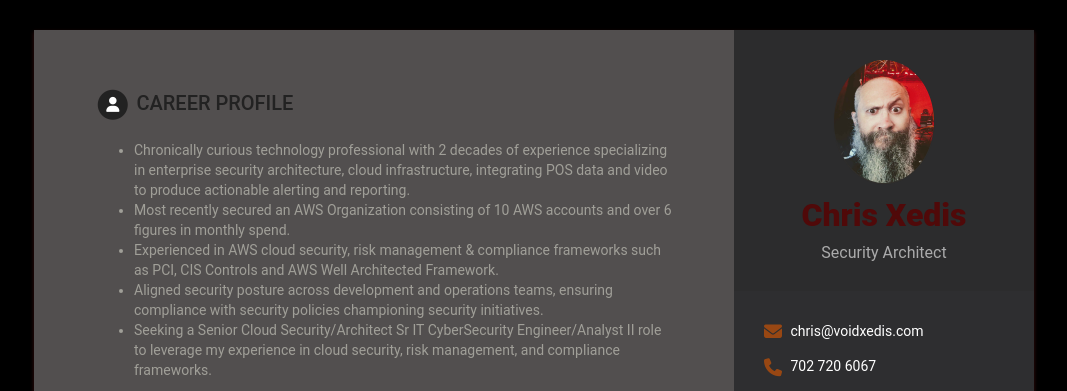
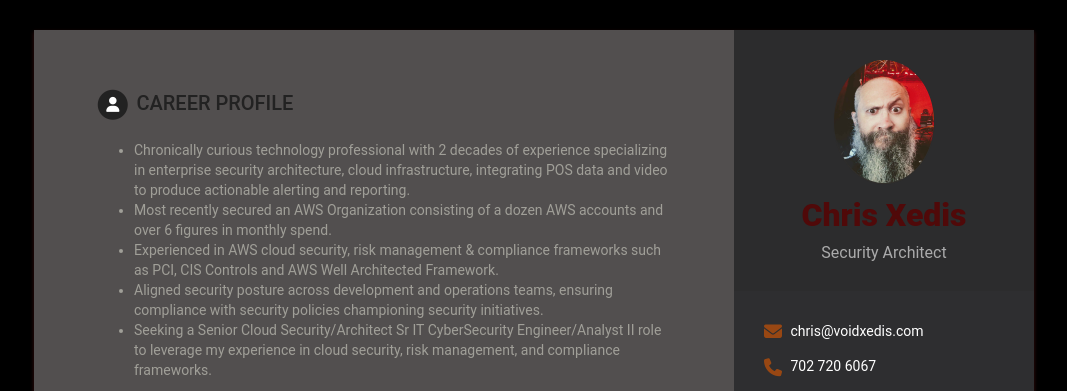
Before and after one commit to xedis/online-cv, a Jekyll site: the page built from index.html, in a window 1280 px wide and 900 px high. Shown: the top 391 px of the window, without its empty margins (106-1173 px from the left). Built offline with Jekyll 4.4.1, drawn with Linux system fonts in a browser that asks for light colours; some of the changed text lies outside the part shown.

```diff
--- a/_data/data.yml
+++ b/_data/data.yml
@@ -67,7 +67,7 @@ career-profile:
     title: Career Profile
     summary: |
       - Chronically curious technology professional with 2 decades of experience specializing in enterprise security architecture, cloud infrastructure, integrating POS data and video to produce actionable alerting and reporting.
-      - Most recently secured an AWS Organization consisting of 10 AWS accounts and over 6 figures in monthly spend.
+      - Most recently secured an AWS Organization consisting of a dozen AWS accounts and over 6 figures in monthly spend.
       - Experienced in AWS cloud security, risk management & compliance frameworks such as PCI, CIS Controls and AWS Well Architected Framework.
       - Aligned security posture across development and operations teams, ensuring compliance with security policies championing security initiatives.
       - Seeking a Senior Cloud Security/Architect Sr IT CyberSecurity Engineer/Analyst II role to leverage my experience in cloud security, risk management, and compliance frameworks.
@@ -176,7 +176,7 @@ recommendations:
       - More on <a href= "https://linkedin.com/in/xchrisx/" target="_blank">LinkedIn</a>
 
 skills:
-    title: Skills Years of Experience
+    title: Skills | Years of Experience
 
     toolset:
       - name: Data Recovery Techniques
```
